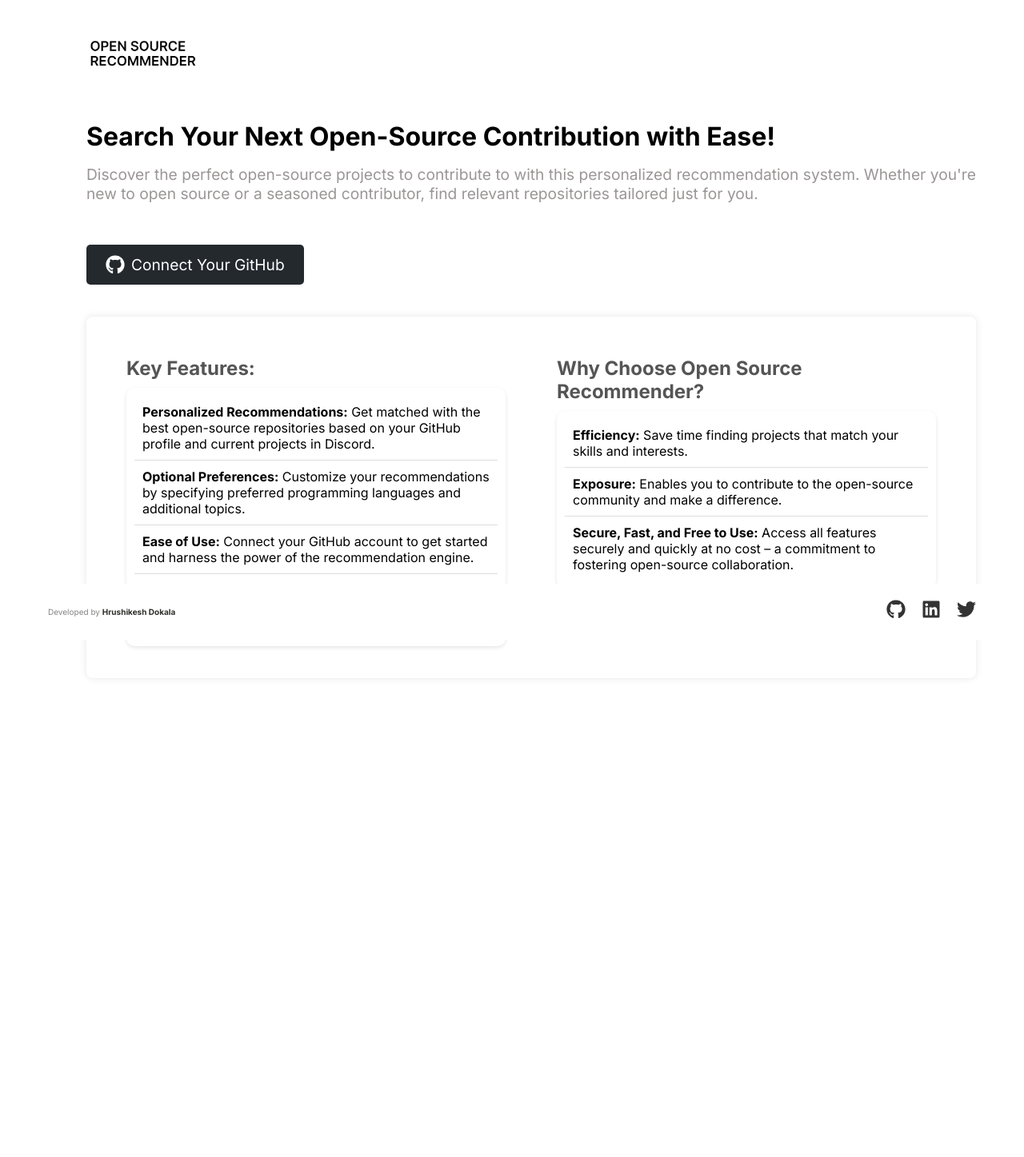
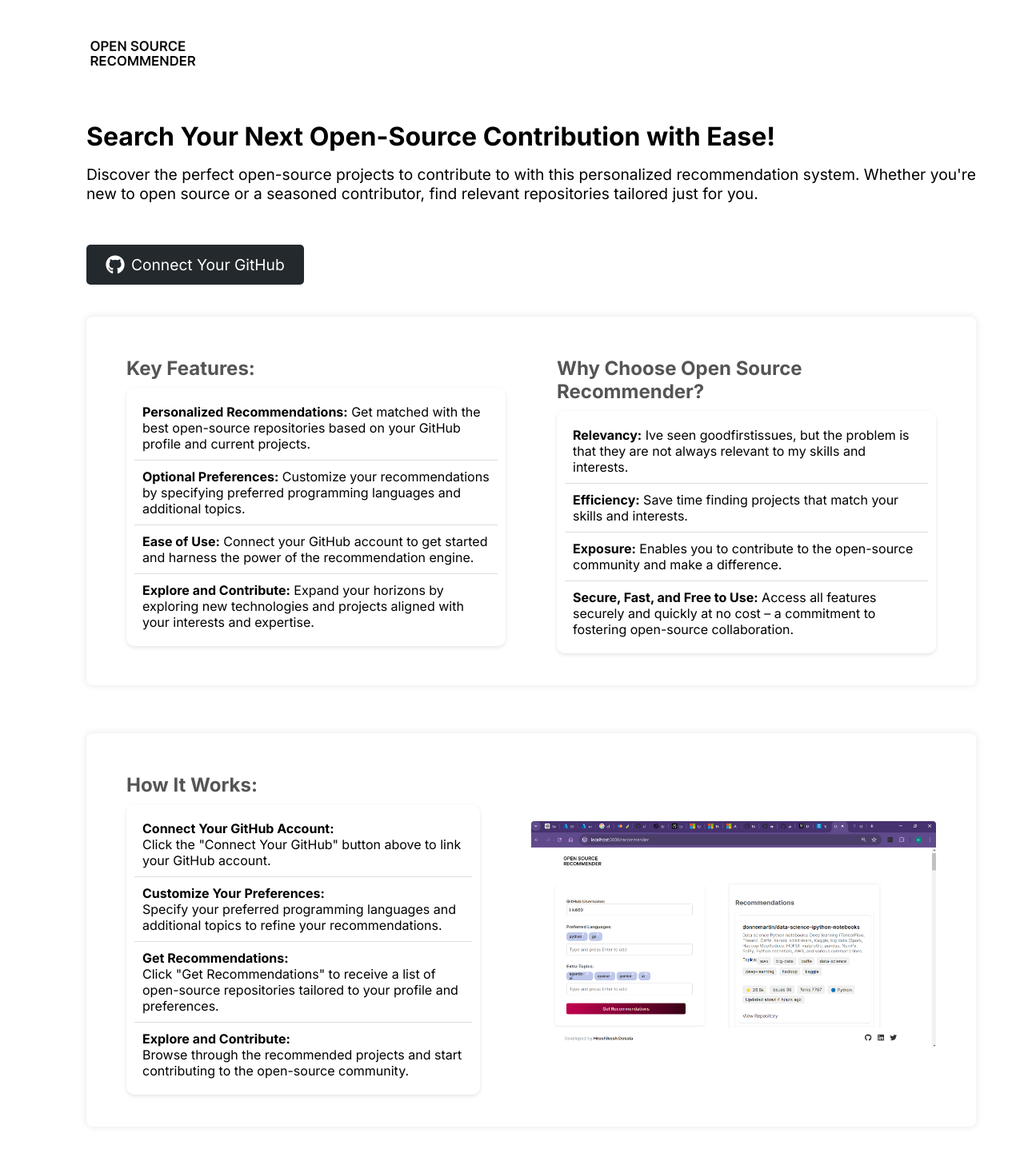
Before and after one commit to Hk669/Open-Source-Recommender, a React (Create React App) app in the folder client/: page / in a window 1280 px wide. Shown: the top 1447 px of the page at 80% size. Before the commit the page ends 918 px from the top, so only its background shows below. Built offline with nearby package versions, Linux system fonts and the light colour scheme; no server answers.

Commit message:
design updates, added how to use the applcation

```diff
--- a/client/src/components/Footer/Footer.css
+++ b/client/src/components/Footer/Footer.css
@@ -1,10 +1,26 @@
+/* Ensure body and html take up the full height */
+body, html {
+  margin: 0;
+  padding: 0;
+  height: 100%;
+}
+
+/* Wrapper to ensure full height with flexbox */
+.wrapper {
+  display: flex;
+  flex-direction: column;
+  min-height: 100vh; /* Full viewport height */
+}
+
+/* Main content area should flex to take up available space */
+.content {
+  flex: 1;
+}
+
+/* Footer styles */
 .footer {
   background-color: white;
   padding: 20px 0;
-  position: fixed;
-  bottom: 0;
-  left: 0;
-  right: 0;
   width: 100%;
 }
 
@@ -19,7 +35,7 @@
 
 .footer-content p {
   color: #858585;
-
+  font-size: small;
 }
 
 .footer-content a {
--- a/client/src/components/Input/Input.css
+++ b/client/src/components/Input/Input.css
@@ -100,7 +100,7 @@
   width: 90%;
 }
 
-p {
+form p {
     font-size: x-small;
     color:#9b9696
 }
--- a/client/src/components/Login/Login.css
+++ b/client/src/components/Login/Login.css
@@ -29,6 +29,53 @@
   font-weight: 600;
   margin-bottom: 1rem;
 
+}
+
+.how-container {
+  display: flex;
+  gap: 4rem;
+  background-color: #ffffff;
+  padding: 20px;
+  border-radius: 8px;
+  box-shadow: 0 0 10px rgba(0, 0, 0, 0.1);
+  margin-top: 20px;
+  padding-left: 50px;
+  padding-right: 50px;
+
+}
+
+.image-container {
+  max-width: 50%; /* Adjust the size as needed */
+  margin-top: 90px;
+  max-height: 500px;
+  overflow: hidden;
+}
+
+.image-container img {
+  width: 100%;
+  height: auto;
+  display: block;
+  border-radius: 4px;
+  box-shadow: #24292e;
+}
+
+.image-container img:hover {
+  box-shadow: 2px 3px 10px rgba(0, 0, 0, 0.1);
+}
+
+.how-container ul li:hover {
+  text-decoration: none;
+  background: linear-gradient(to right, #fa0366 -40%, #000000 140%);
+  background-clip: text;
+  -webkit-background-clip: text;
+  -webkit-text-fill-color: transparent;
+  font-weight: 700;
+  cursor: pointer;
+}
+
+.how-container ul {
+  list-style-type: none;
+  padding: 10px;
 }
 
 .features-container {
--- a/client/src/components/Login/Login.jsx
+++ b/client/src/components/Login/Login.jsx
@@ -2,6 +2,7 @@
 import React from "react";
 import "./Login.css";
 import { FaGithub } from "react-icons/fa";
+import appImage from "../../assets/application.png";
 
 const API_URL = process.env.REACT_APP_API_URL;
 
@@ -34,7 +35,7 @@
             <li>
               <strong>Personalized Recommendations:</strong> Get matched with
               the best open-source repositories based on your GitHub profile and
-              current projects in Discord.
+              current projects.
             </li>
             <li>
               <strong>Optional Preferences:</strong> Customize your
@@ -57,6 +58,11 @@
           <h2>Why Choose Open Source Recommender?</h2>
           <ul>
             <li>
+              <strong>Relevancy:</strong> Ive seen goodfirstissues, but the
+              problem is that they are not always relevant to my skills and
+              interests.
+            </li>
+            <li>
               <strong>Efficiency:</strong> Save time finding projects that match
               your skills and interests.
             </li>
@@ -76,6 +82,37 @@
       <br />
 
       <br></br>
+
+      <div className="how-container">
+        <div className="how">
+          <h2>How It Works:</h2>
+          <ul>
+            <li>
+              <strong>Connect Your GitHub Account:</strong>
+              <br></br> Click the "Connect Your GitHub" button above to link
+              your GitHub account.
+            </li>
+            <li>
+              <strong>Customize Your Preferences:</strong>
+              <br></br> Specify your preferred programming languages and
+              additional topics to refine your recommendations.
+            </li>
+            <li>
+              <strong>Get Recommendations:</strong>
+              <br></br> Click "Get Recommendations" to receive a list of
+              open-source repositories tailored to your profile and preferences.
+            </li>
+            <li>
+              <strong>Explore and Contribute:</strong>
+              <br></br> Browse through the recommended projects and start
+              contributing to the open-source community.
+            </li>
+          </ul>
+        </div>
+        <div className="image-container">
+          <img src={appImage} alt="Application"/>
+        </div>
+      </div>
     </div>
   );
 };
```
Also changed, not shown: client/src/assets/application.png (added).
